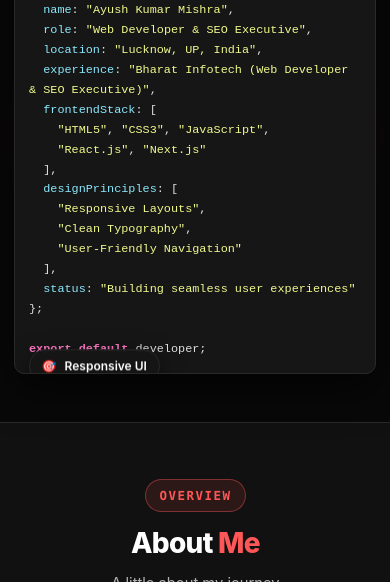
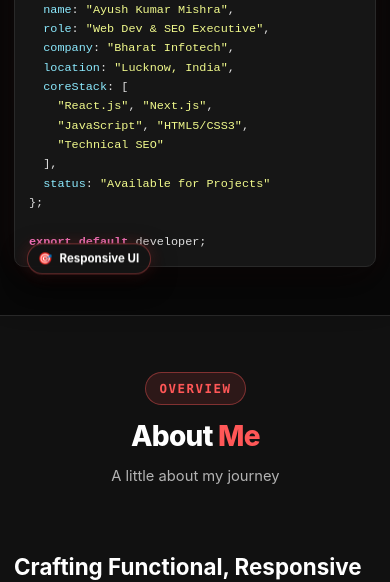
Before and after one commit to imayush36/My-portfolio, a plain HTML site: page index.html in a window 390 px wide. Shown: the part 878-1460 px from the top of the page. Drawn offline with Linux system fonts and the light colour scheme.

Commit message:
Fix terminal card overflow, floating badge positioning, and code wrapping on mobile

```diff
--- a/css/style.css
+++ b/css/style.css
@@ -857,19 +857,20 @@ ul, ol {
 .terminal-card {
   position: relative;
   width: 100%;
-  max-width: 520px;
+  max-width: 500px;
   background-color: var(--bg-card);
   border: 1px solid var(--border-color);
   border-radius: var(--radius-lg);
-  box-shadow: var(--shadow-lg);
-  overflow: hidden;
+  box-shadow: var(--shadow-lg), 0 0 35px rgba(255, 87, 87, 0.08);
+  overflow: visible;
   z-index: 2;
   transition: border-color var(--transition-base), transform var(--transition-smooth);
 }
 
 .terminal-card:hover {
-  border-color: var(--border-hover);
+  border-color: var(--accent-red-border);
   transform: translateY(-4px);
+  box-shadow: var(--shadow-lg), 0 0 35px rgba(255, 87, 87, 0.18);
 }
 
 .terminal-header {
@@ -879,6 +880,8 @@ ul, ol {
   padding: 0.85rem 1.25rem;
   background-color: #121212;
   border-bottom: 1px solid var(--border-color);
+  border-radius: var(--radius-lg) var(--radius-lg) 0 0;
+  overflow: hidden;
 }
 
 .terminal-dots {
@@ -915,19 +918,22 @@ ul, ol {
 }
 
 .terminal-body {
-  padding: 1.25rem 1.5rem;
+  padding: 1.15rem 1.35rem;
   font-family: var(--font-mono);
   font-size: 0.82rem;
-  line-height: 1.6;
-  overflow-x: auto;
+  line-height: 1.62;
+  overflow: hidden;
   color: #e0e0e0;
+  border-radius: 0 0 var(--radius-lg) var(--radius-lg);
 }
 
 .terminal-body pre {
   margin: 0;
+  padding: 0;
   font-family: inherit;
   white-space: pre-wrap;
   word-break: break-word;
+  overflow: hidden;
 }
 
 /* Syntax Highlighting */
@@ -940,31 +946,34 @@ ul, ol {
 /* Floating Badges */
 .floating-badge {
   position: absolute;
-  display: flex;
-  align-items: center;
-  gap: 0.5rem;
-  padding: 0.55rem 0.95rem;
-  background-color: rgba(22, 22, 22, 0.95);
-  border: 1px solid var(--border-color);
+  display: inline-flex;
+  align-items: center;
+  gap: 0.45rem;
+  padding: 0.45rem 0.9rem;
+  background-color: rgba(20, 20, 20, 0.96);
+  border: 1.5px solid var(--accent-red-border);
   border-radius: var(--radius-full);
-  font-size: 0.82rem;
-  font-weight: 600;
-  color: var(--text-main);
-  box-shadow: var(--shadow-md);
-  backdrop-filter: blur(10px);
+  font-size: 0.78rem;
+  font-weight: 700;
+  color: #FFFFFF;
+  box-shadow: 0 8px 24px rgba(0, 0, 0, 0.75), 0 0 16px rgba(255, 87, 87, 0.25);
+  backdrop-filter: blur(12px);
+  -webkit-backdrop-filter: blur(12px);
+  z-index: 10;
+  white-space: nowrap;
   animation: float 4s ease-in-out infinite;
 }
 
 .badge-1 {
-  top: 15%;
-  right: -15px;
+  top: -14px;
+  right: 18px;
   animation-delay: 0s;
   border-color: var(--accent-red-border);
 }
 
 .badge-2 {
-  bottom: 12%;
-  left: -15px;
+  bottom: -14px;
+  left: 18px;
   animation-delay: 2s;
 }
 
@@ -3096,12 +3105,30 @@ ul, ol {
   }
 
   .terminal-header {
-    padding: 0.75rem 1rem;
+    padding: 0.75rem 0.95rem;
+    border-radius: var(--radius-md) var(--radius-md) 0 0;
   }
 
   .terminal-body {
-    padding: 0.85rem 0.9rem;
+    padding: 0.9rem 0.9rem;
     font-size: 0.74rem;
+    line-height: 1.55;
+    border-radius: 0 0 var(--radius-md) var(--radius-md);
+  }
+
+  .badge-1 {
+    top: -11px;
+    right: 12px;
+  }
+
+  .badge-2 {
+    bottom: -11px;
+    left: 12px;
+  }
+
+  .floating-badge {
+    padding: 0.32rem 0.65rem;
+    font-size: 0.72rem;
   }
 
   /* Info Card Stacking for clean reading */
--- a/index.html
+++ b/index.html
@@ -368,22 +368,18 @@
 
             <!-- Code Content -->
             <div class="terminal-body">
-              <pre><code><span class="code-comment">// Developer Profile & Core Stack</span>
+              <pre><code><span class="code-comment">// Developer Profile</span>
 <span class="code-keyword">const</span> <span class="code-var">developer</span> = {
   <span class="code-prop">name</span>: <span class="code-str">"Ayush Kumar Mishra"</span>,
-  <span class="code-prop">role</span>: <span class="code-str">"Web Developer &amp; SEO Executive"</span>,
-  <span class="code-prop">location</span>: <span class="code-str">"Lucknow, UP, India"</span>,
-  <span class="code-prop">experience</span>: <span class="code-str">"Bharat Infotech (Web Developer &amp; SEO Executive)"</span>,
-  <span class="code-prop">frontendStack</span>: [
-    <span class="code-str">"HTML5"</span>, <span class="code-str">"CSS3"</span>, <span class="code-str">"JavaScript"</span>,
-    <span class="code-str">"React.js"</span>, <span class="code-str">"Next.js"</span>
+  <span class="code-prop">role</span>: <span class="code-str">"Web Dev &amp; SEO Executive"</span>,
+  <span class="code-prop">company</span>: <span class="code-str">"Bharat Infotech"</span>,
+  <span class="code-prop">location</span>: <span class="code-str">"Lucknow, India"</span>,
+  <span class="code-prop">coreStack</span>: [
+    <span class="code-str">"React.js"</span>, <span class="code-str">"Next.js"</span>,
+    <span class="code-str">"JavaScript"</span>, <span class="code-str">"HTML5/CSS3"</span>,
+    <span class="code-str">"Technical SEO"</span>
   ],
-  <span class="code-prop">designPrinciples</span>: [
-    <span class="code-str">"Responsive Layouts"</span>,
-    <span class="code-str">"Clean Typography"</span>,
-    <span class="code-str">"User-Friendly Navigation"</span>
-  ],
-  <span class="code-prop">status</span>: <span class="code-str">"Building seamless user experiences"</span>
+  <span class="code-prop">status</span>: <span class="code-str">"Available for Projects"</span>
 };
 
 <span class="code-keyword">export default</span> developer;</code></pre>
```
